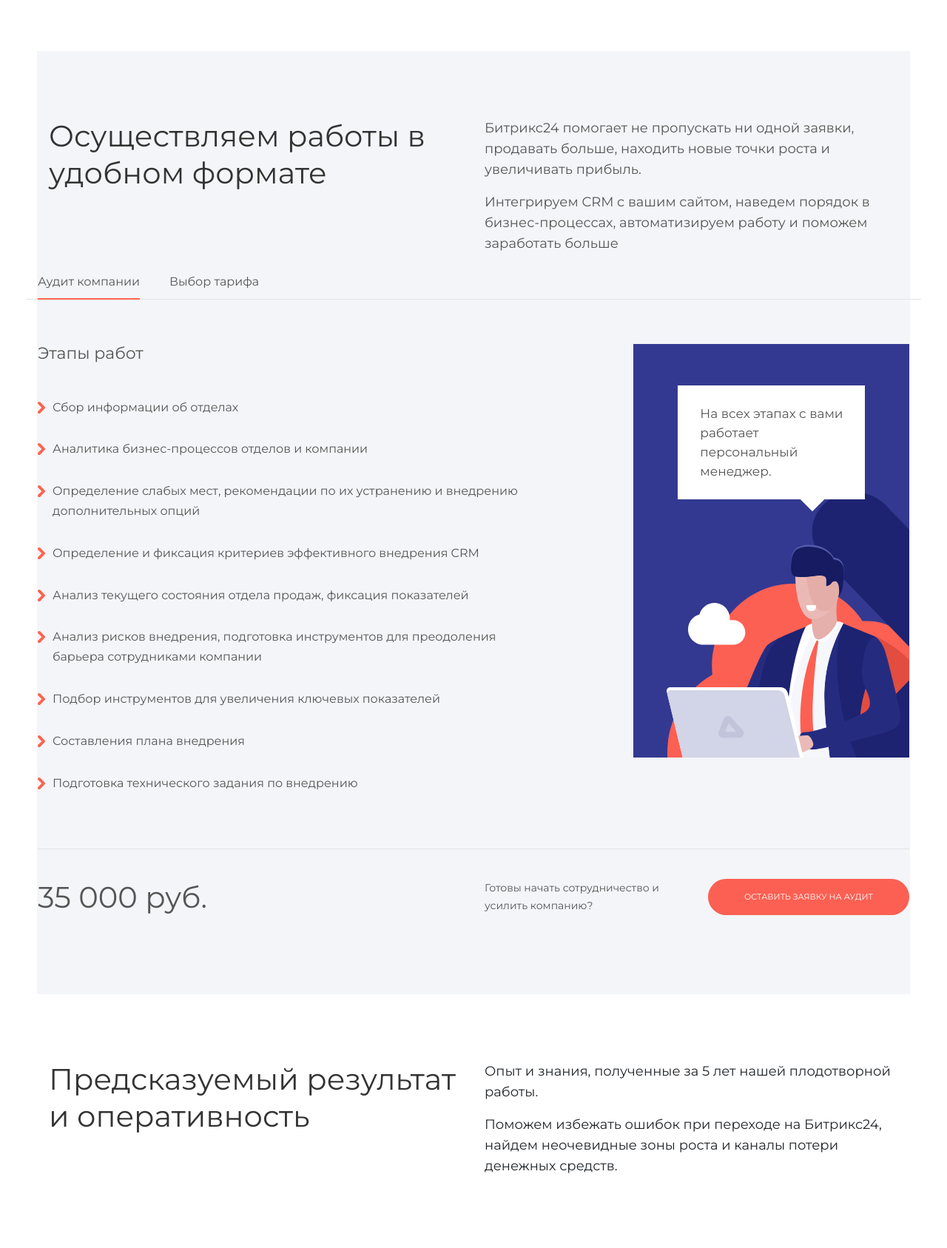
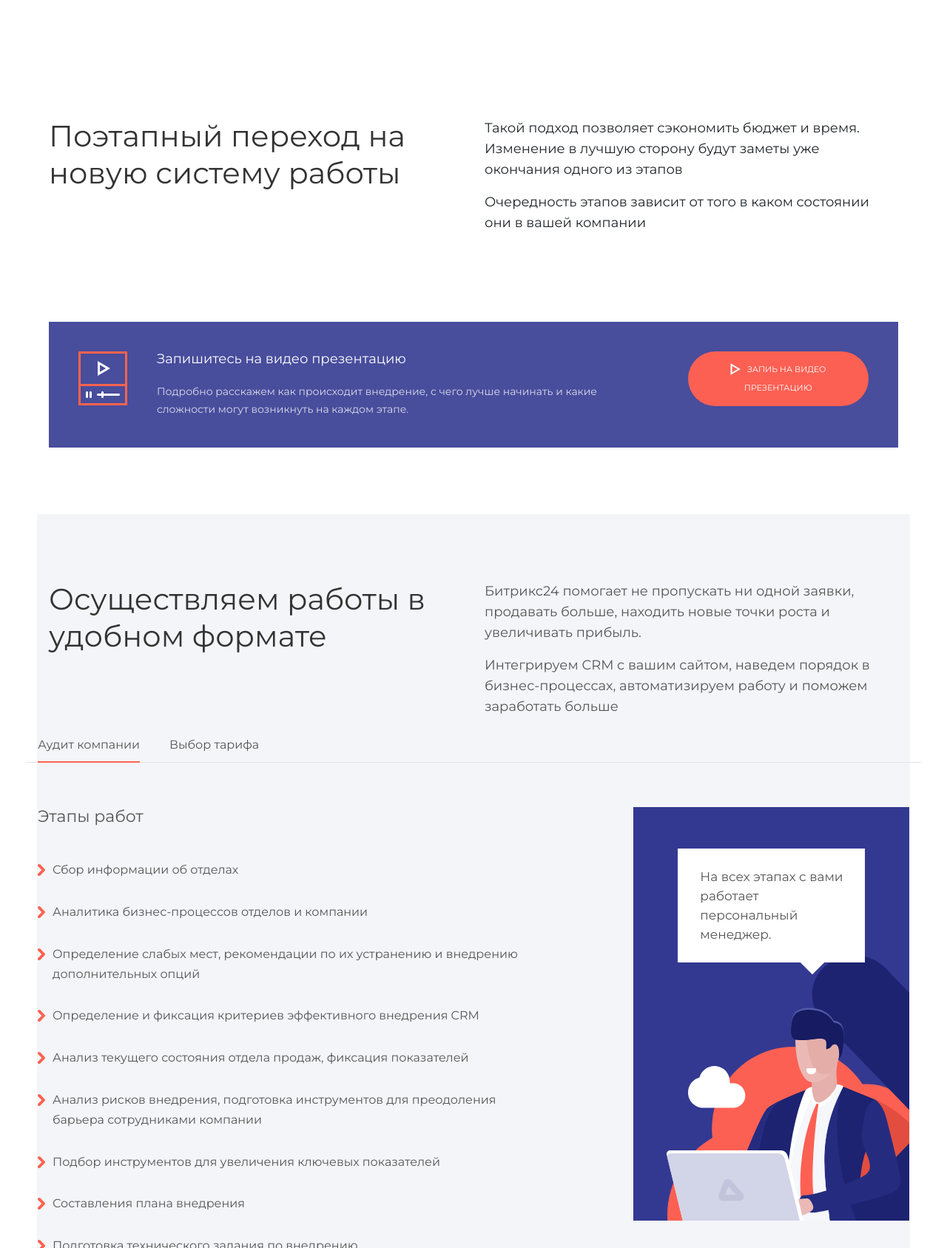
Before and after one commit to IDigle1/idigle1.github.io, a PHP site: page /work/index.html in a window 1280 px wide; the page is wider, and only the part inside the window is pictured. Shown: the part 4077-5764 px from the top of that part at 74% size. Run offline with PHP 8.4, Linux system fonts and the light colour scheme.

Commit message:
update index

```diff
--- a/work/css/style.css
+++ b/work/css/style.css
@@ -59,6 +59,9 @@ h2 {
 .views-item.light p,
 .views-item.light h2 {
     color: #fff;
+}
+.presentation-banner .text {
+    color: rgba(255,255,255,0.8);
 }
 .container-fluid {
     padding: 0 50px;
@@ -337,7 +340,19 @@ button:hover .svg-next {
     width: 100%;
     background: #F3F5F9;
 }
-
+.views-item.new-system .presentation-banner {
+    padding: 40px;
+    background: #484D9C;
+    color: #fff;
+}
+.views-item.new-system .presentation-banner img.left-image {
+    margin-right: 40px;
+    float: left;
+}
+.views-item.new-system .presentation-banner .header {
+    font-size: 18px;
+    margin-bottom: 20px;
+}
 .views-item.we-do-work {
     background: #F3F5F9;
     color: #555;
--- a/work/index.html
+++ b/work/index.html
@@ -29,7 +29,7 @@
                             Битрикс24 помогает продавать больше:<br><span>берет под контроль все каналы коммуникаций с
                                 клиентами, подсказывает, что делать, автоматизирует продажи</span>
                         </p>
-                        <button class="rounded-button"><img class="icon-polygon" src="images/icons/1_polygon.svg"
+                        <button class="rounded-button"><img class="icon-polygon" src="images/icons/1_Polygon.svg"
                                 alt=""> Запись на видео презентацию</button>
                     </div>
                     <div class="col-md-6">
@@ -245,7 +245,6 @@
     <div class="container-fluid how-it-works">
         <div class="views-item how-it-works">
             <div class="maxwidththeme">
-
                 <div class="row block-header-row">
                     <div class="col-md-6">
                         <h2>Как CRM усиливает
@@ -317,7 +316,6 @@
                                             // var progressBar = $("svg#progress-bar .js-progress-bar");
                                             // progressBar.css("stroke-dashoffset", strokeDashOffsetValue);
                                             // $('svg#progress-bar text').text(`+${percentageComplete * 100}%`);
-
                                         </script>
                                     </div>
                                     <div class="col-md-8">
@@ -343,7 +341,7 @@
                             <div class="stats-main">
                                 <div class="row">
                                     <div class="col-md-4">
-                                            <svg class="progress-bar" id="progress-bar-2" xmlns="http://www.w3.org/2000/svg"
+                                        <svg class="progress-bar" id="progress-bar-2" xmlns="http://www.w3.org/2000/svg"
                                             data-percent="75" viewBox="-1 -1 34 34">
                                             <circle cx="16" cy="16" r="15.9155" class="progress-bar__background" />
                                             <circle cx="16" cy="16" r="15.9155"
@@ -374,6 +372,47 @@
         </div>
     </div>
 
+    <div class="container-fluid new-system">
+        <div class="views-item new-system">
+            <div class="maxwidththeme">
+                <div class="row block-header-row">
+                    <div class="col-md-6">
+                        <h2>Поэтапный переход
+                            на новую систему работы</h2>
+                    </div>
+                    <div class="col-md-6">
+                        <p class="header-text">Такой подход позволяет сэкономить бюджет и время. Изменение
+                            в лучшую сторону будут заметы уже окончания одного из этапов
+                        </p>
+                        <p class="header-text">Очередность этапов зависит от того в каком состоянии они в вашей компании
+                        </p>
+                    </div>
+                </div>
+                <div class="presentation-banner">
+                    <div class="row">
+                        <div class="col-md-12">
+                            <div class="row">
+                                <div class="col-md-8">
+                                    <img class="left-image" src="images/icons/1_12.svg" alt="">
+                                    <h3 class="header">Запишитесь на видео презентацию</h3>
+                                    <span class="small-text text">Подробно расскажем как происходит внедрение, с чего лучше
+                                        начинать и
+                                        какие сложности
+                                        могут возникнуть на каждом этапе.</span>
+                                </div>
+                                <div class="col-md-3 offset-1">
+                                    <button class="rounded-button">
+                                        <img class="icon-polygon" src="images/icons/1_Polygon.svg" alt="" >ЗАпиь на видео презентацию
+                                    </button>
+                                </div>
+                            </div>
+                        </div>
+                    </div>
+                </div>
+            </div>
+        </div>
+    </div>
+    </div>
 
     <div class="container-fluid we-do-work">
         <div class="views-item we-do-work">
@@ -612,12 +651,13 @@
                         <div class="col-md-12">
                             <div class="row request">
                                 <div class="col-md-6">
-                                        <p class="big-price">35 000 руб.</p>
+                                    <p class="big-price">35 000 руб.</p>
                                 </div>
                                 <div class="col-md-6">
                                     <div class="row">
                                         <div class="col-md-6">
-                                            <span class="small-text">Готовы начать сотрудничество и усилить компанию?</span>
+                                            <span class="small-text">Готовы начать сотрудничество и усилить
+                                                компанию?</span>
                                         </div>
                                         <div class="col-md-6">
                                             <button class="rounded-button large">
```
Also changed, not shown: work/images/icons/1_12.svg (added).
